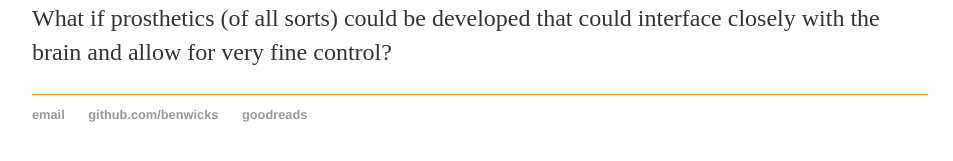
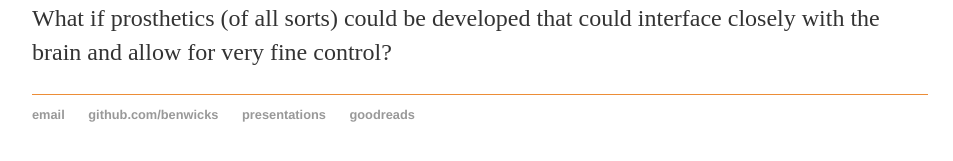
Before and after one commit to benwicks/benwicks.github.io, a Jekyll site: the page built from about/index.html, in a window 1280 px wide. Shown: the part 654-815 px from the top of the page, without its empty margins (160-1113 px from the left). Built offline with Jekyll 4.4.1, drawn with Linux system fonts in a browser that asks for light colours.

Commit message:
Add speaker deck profile link to default layout

```diff
--- a/_layouts/default.html
+++ b/_layouts/default.html
@@ -23,6 +23,7 @@
     		<ul>
         		<li><a href="mailto:benjaminlwicks@gmail.com">email</a></li>
         		<li><a href="https://github.com/benwicks">github.com/benwicks</a></li>
+			<li><a href="https://speakerdeck.com/benwicks">presentations</a></li>
 			<li><a href="https://www.goodreads.com/user/show/22201799-ben">goodreads</a></li>
 		</ul>
 		</footer>
```
